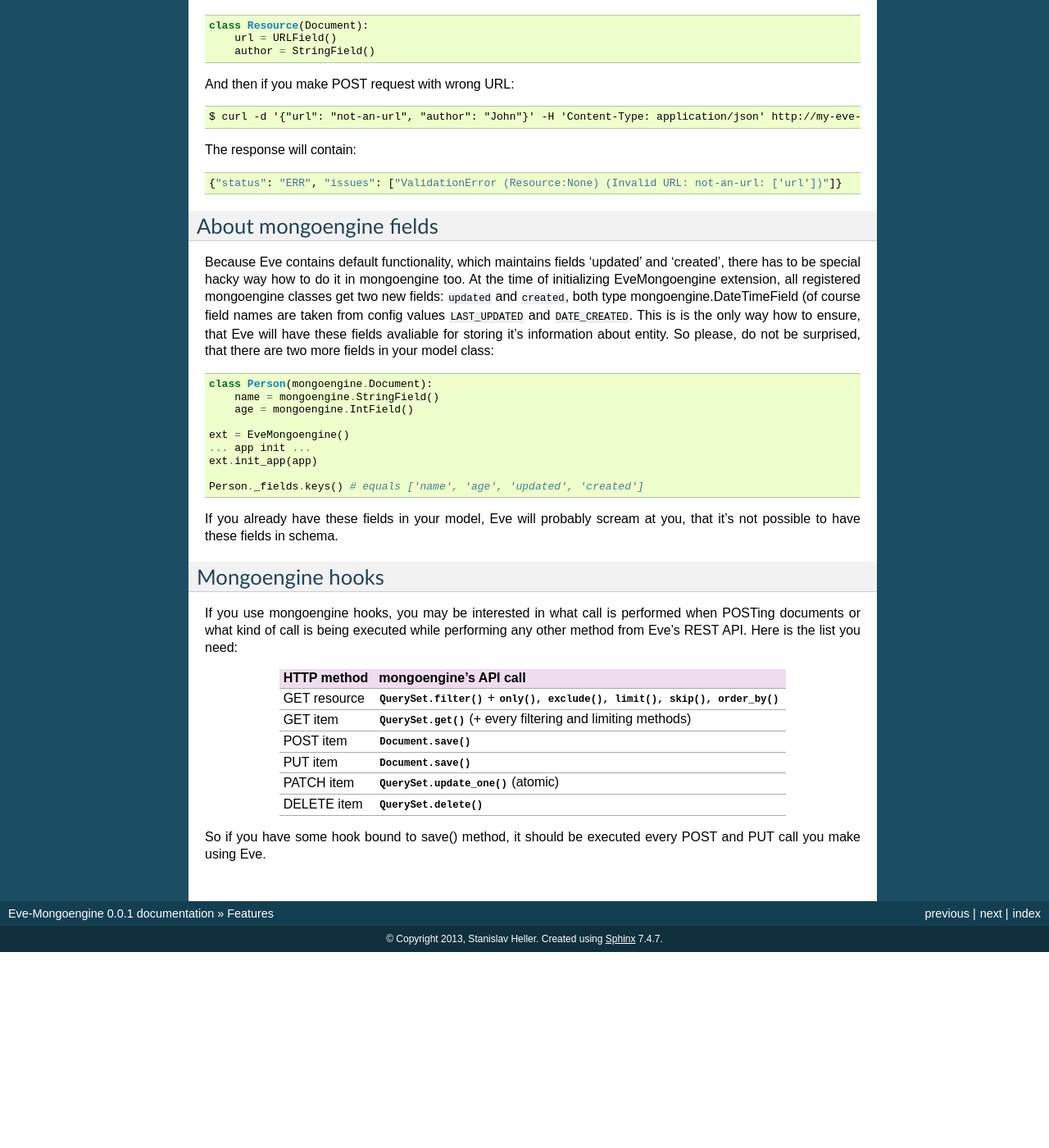
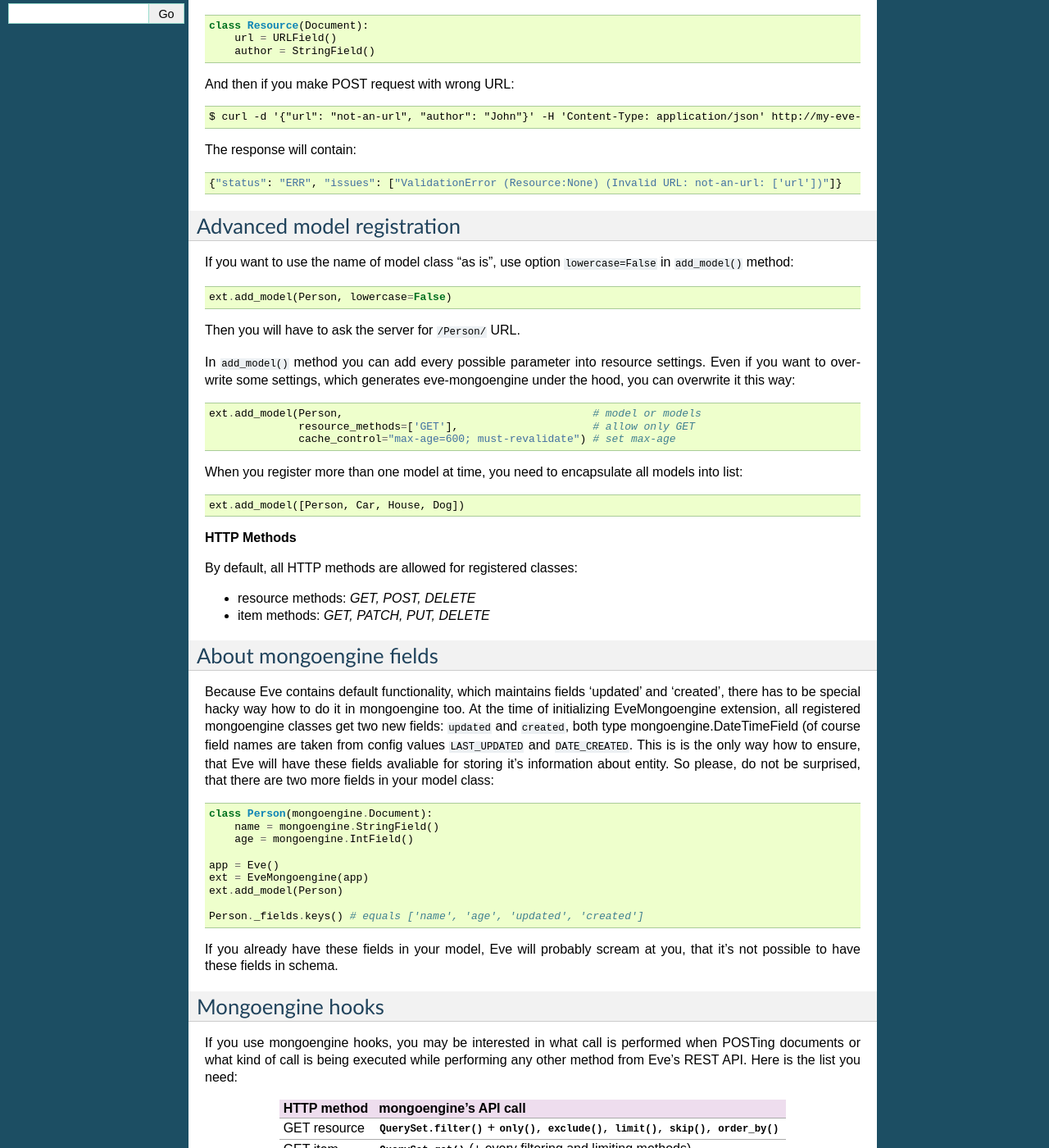
Before and after one commit to MongoEngine/eve-mongoengine, a Sphinx documentation site: the page built from docs/features.rst, in a window 1280 px wide and 1400 px high, scrolled down 408 px. Shown: the whole window at 82% size. Built offline with Sphinx 7.4.7, drawn with Linux system fonts in a browser that asks for light colours; before the commit the page ends 1569 px from its top, so only the background shows below that; some of the changed text lies outside the part shown.

Commit message:
New initialization API.
Instead of creating settings and pushing it into eve, let eve do it
yourself in new register_resource method.

```diff
--- a/docs/features.rst
+++ b/docs/features.rst
@@ -33,6 +33,36 @@ The response will contain::
 
     {"status": "ERR", "issues": ["ValidationError (Resource:None) (Invalid URL: not-an-url: ['url'])"]}
 
+
+Advanced model registration
+---------------------------
+If you want to use the name of model class "as is", use option ``lowercase=False``
+in ``add_model()`` method::
+
+    ext.add_model(Person, lowercase=False)
+
+Then you will have to ask the server for ``/Person/`` URL.
+
+In ``add_model()`` method you can add every possible parameter into resource settings.
+Even if you want to overwrite some settings, which generates eve-mongoengine under the hood,
+you can overwrite it this way::
+
+    ext.add_model(Person,                                       # model or models
+                  resource_methods=['GET'],                     # allow only GET
+                  cache_control="max-age=600; must-revalidate") # set max-age
+
+When you register more than one model at time, you need to encapsulate all models into list::
+
+    ext.add_model([Person, Car, House, Dog])
+
+**HTTP Methods**
+
+By default, all HTTP methods are allowed for registered classes:
+
+* resource methods: `GET, POST, DELETE`
+* item methods: `GET, PATCH, PUT, DELETE`
+
+
 About mongoengine fields
 ------------------------
 Because Eve contains default functionality, which maintains fields 'updated' and 'created',
@@ -48,9 +78,9 @@ are two more fields in your model class::
         name = mongoengine.StringField()
         age = mongoengine.IntField()
 
-    ext = EveMongoengine()
-    ... app init ...
-    ext.init_app(app)
+    app = Eve()
+    ext = EveMongoengine(app)
+    ext.add_model(Person)
 
     Person._fields.keys() # equals ['name', 'age', 'updated', 'created']
 
```
Also changed, not shown: README.md (+33 -20 lines), docs/index.rst (+5 -10 lines), eve_mongoengine/__init__.py (+27 -18 lines), 6 other files.
